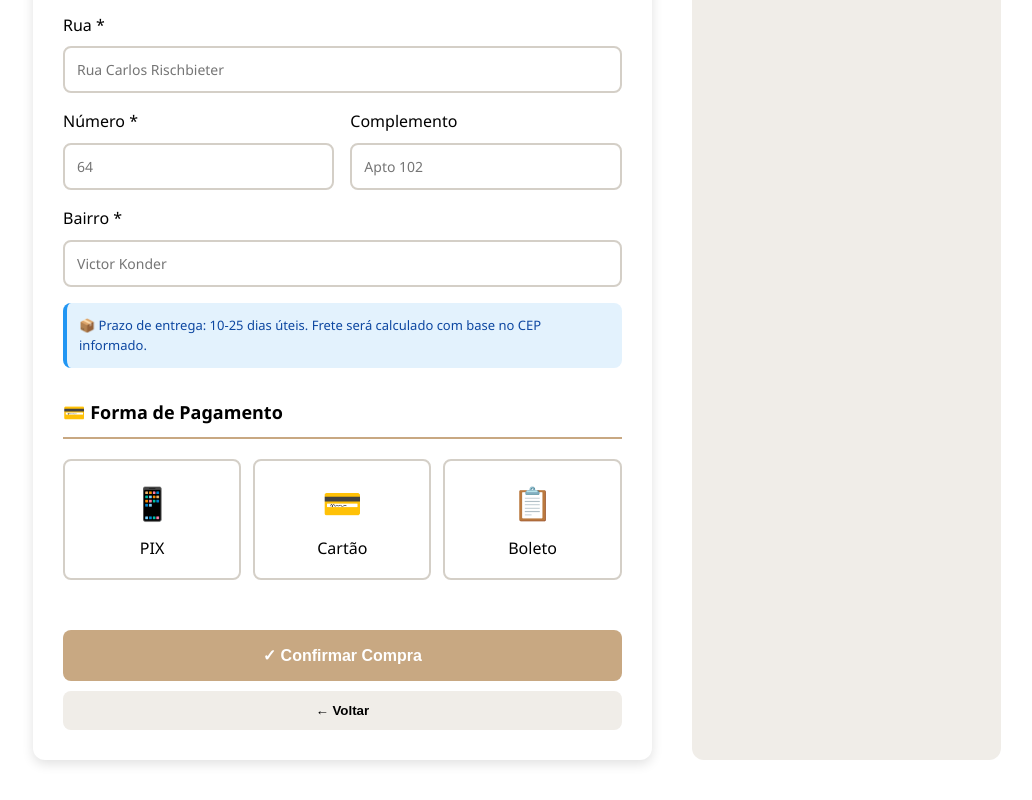
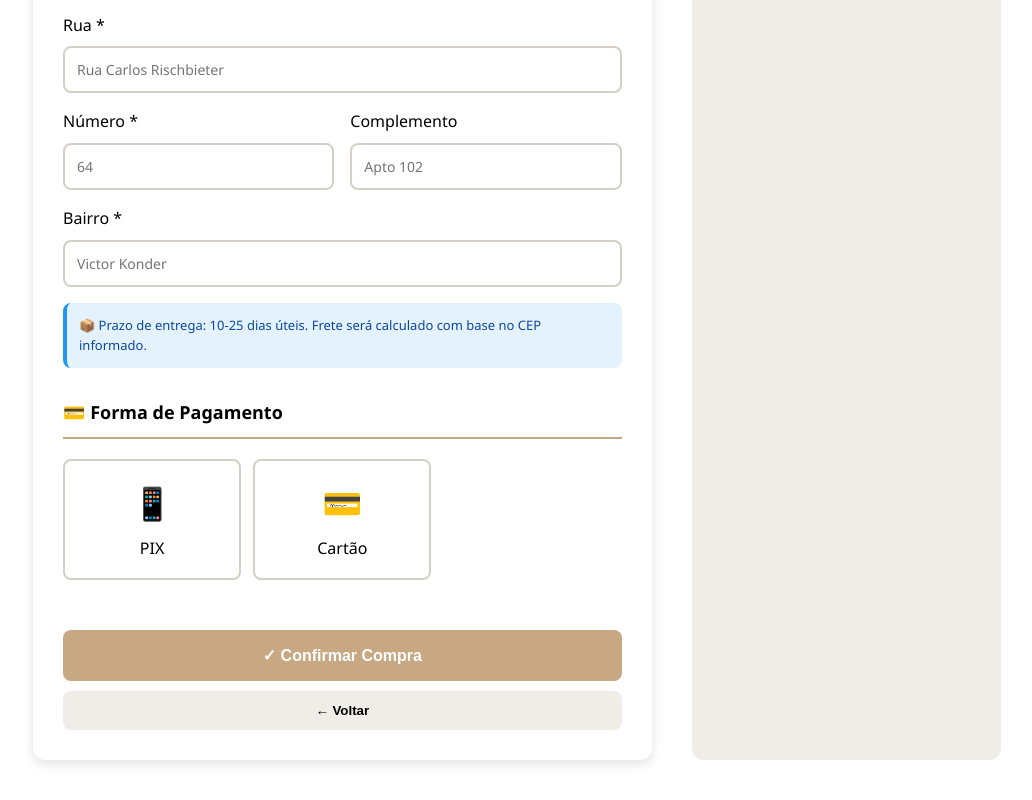
Before and after one commit to ferramentastecnologia/jpr-moveis-rusticos-novo, a website: page checkout-novo.html in a window 1280 px wide. Shown: the part 890-1690 px from the top of the page, without its empty margins (123-1155 px from the left). Drawn offline with Linux system fonts and the light colour scheme.

Commit message:
Remover opção de pagamento por boleto
MUDANÇAS NO CHECKOUT:
❌ Removido método de pagamento 'Boleto'
   - Radio button removido
   - Ícone 📋 removido
   - Label 'Boleto' removido

MÉTODOS DISPONÍVEIS AGORA:
✅ PIX (💰) - principal
✅ Cartão (💳) - secundário

MOTIVO:
Simplificar opções de pagamento
Focar em métodos instantâneos (PIX) e padrão (Cartão)
Reduzir complexidade no checkout

IMPACTO:
- Processo de checkout mais rápido
- Menos opções = menos confusão
- PIX continua como recomendado

```diff
--- a/checkout-novo.html
+++ b/checkout-novo.html
@@ -477,14 +477,6 @@
                             <label for="cartao-check">
                                 <div class="payment-icon">💳</div>
                                 Cartão
-                            </label>
-                        </div>
-
-                        <div class="payment-method" onclick="selecionarMetodoPagamento(this, 'boleto')">
-                            <input type="radio" name="pagamento" value="boleto" id="boleto-check">
-                            <label for="boleto-check">
-                                <div class="payment-icon">📋</div>
-                                Boleto
                             </label>
                         </div>
                     </div>
```
